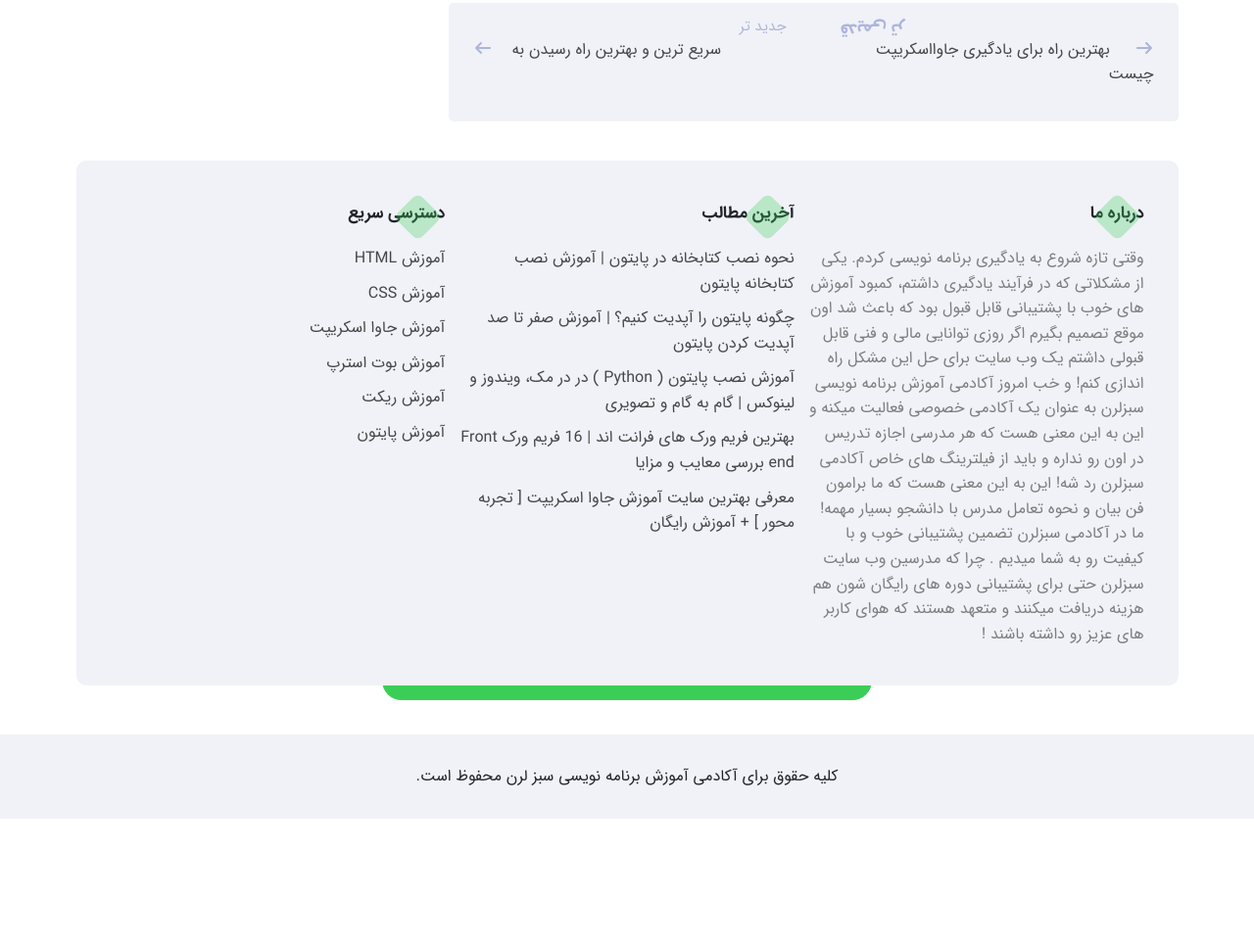
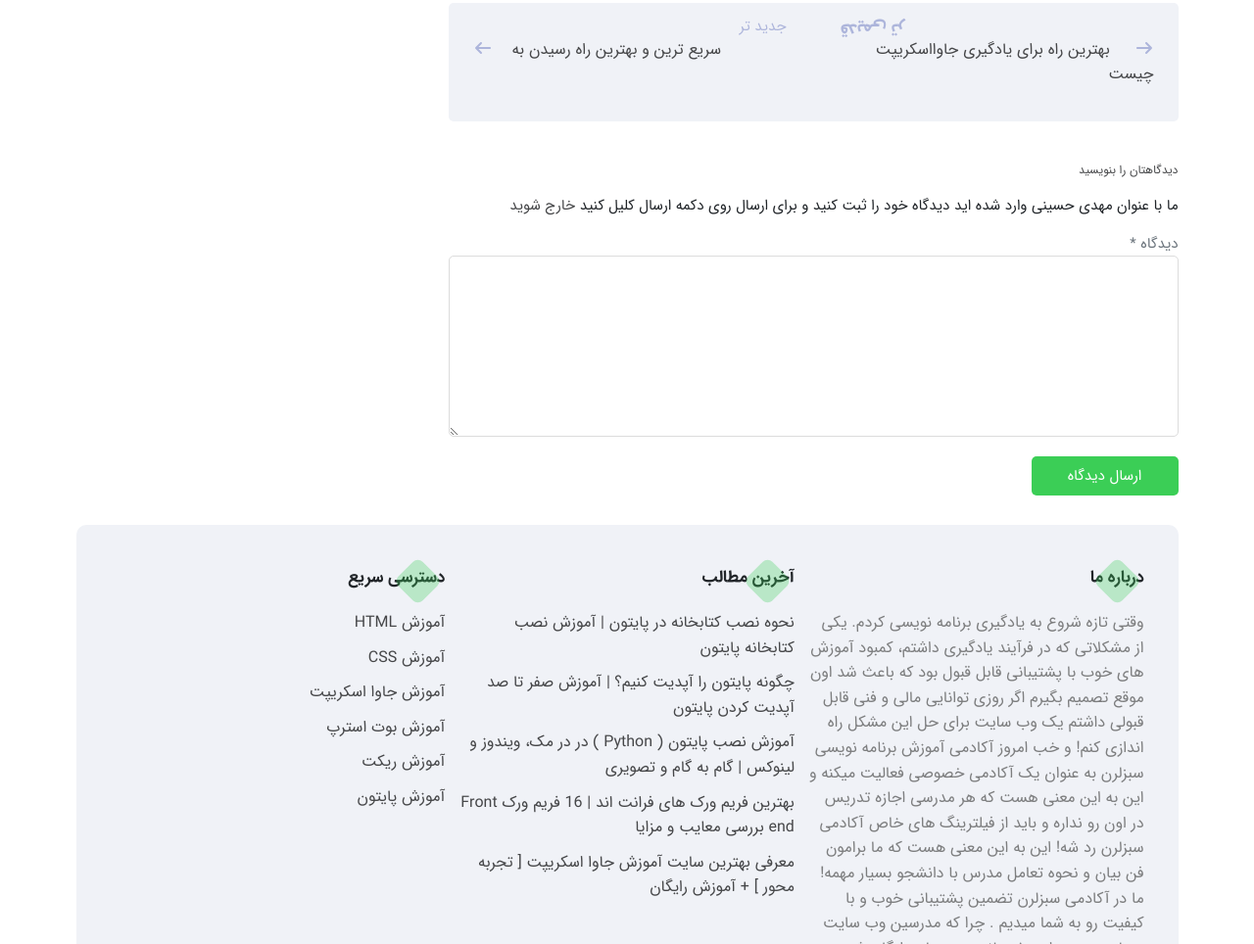
Before and after one commit to mattyhosseini/Clone-Sabzlearn-Web, a website: page blog.html in a window 1280 px wide. Shown: the part 3480-4444 px from the top of the page at 98% size. Before the commit the page ends 4316 px from the top, so only its background shows below. Drawn offline with Linux system fonts and the light colour scheme.

Commit message:
feat(comment): add comment section with textarea and submit button

```diff
--- a/blog.html
+++ b/blog.html
@@ -466,6 +466,22 @@
                 </div>
               </div>
             </div>
+
+            <div class="comment">
+              <span class="comment__title">دیدگاهتان را بنویسید</span>
+              <span class="comment__text"
+                ><a>ما با عنوان مهدی حسینی</a> وارد شده اید دیدگاه خود را ثبت
+                کنید و برای ارسال روی دکمه ارسال کلیل کنید
+                <a href="#">خارج شوید</a>
+              </span>
+              <div class="comment__content">
+                <span class="comment__content-title">دیدگاه *</span>
+                <textarea class="comment__content-textarea"></textarea>
+              </div>
+              <button type="submit" class="comment__button">
+                ارسال دیدگاه
+              </button>
+            </div>
           </div>
 
           <div class="col-4">
--- a/css/blog.css
+++ b/css/blog.css
@@ -172,6 +172,43 @@
   text-align: center;
   margin: 0 2rem;
 }
+.comment {
+  display: flex;
+  flex-direction: column;
+}
+.comment__title {
+  color: var(--dark-color);
+  font-size: 1.2rem;
+}
+.comment__text {
+  margin: 1.5rem 0;
+  font-size: 1.5rem;
+}
+.comment__content {
+  display: flex;
+  flex-direction: column;
+}
+.comment__content-title {
+  font-size: 1.5rem;
+  color: #6c757d;
+}
+.comment__content-textarea {
+  height: 18.5rem;
+  border-radius: 0.5rem;
+  border: 1px solid #dcdcdc;
+  box-sizing: 0 1px 3px 0 rgba(0, 0, 0, 0.07);
+}
+.comment__button {
+  margin-top: 2rem;
+  max-width: 15rem;
+  padding: 0.8rem 1.7rem;
+  background-color: var(--primary-color);
+  color: #fff;
+  border: none;
+  border-radius: 0.5rem;
+  font-size: 1.5rem;
+  margin-bottom: 3rem;
+}
 /* Finish Article Details Styles */
 
 /* Start Sidebar Styles */
```
